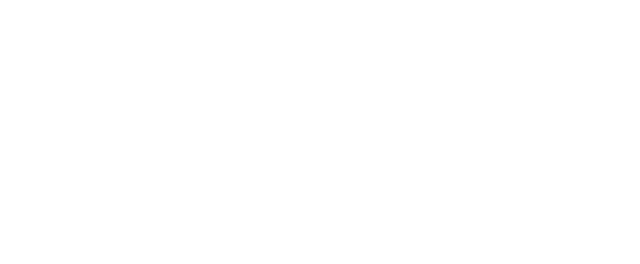
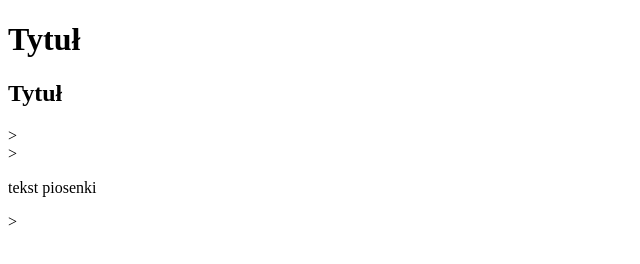
Before and after one commit to BlueBerryBlack/learning-git-2, a plain HTML site: page index.html in a window 1280 px wide. Shown: the whole page, without its empty margins (0-640 px from the left). Drawn offline with nearby package versions, Linux system fonts and the light colour scheme; files that its build step writes are made by us from their sources.

Commit message:
Add html for page header

```diff
--- a/index.html
+++ b/index.html
@@ -8,7 +8,22 @@
     <link rel="stylesheet" href="style.css">
     <title>Song</title>
 </head>
+
 <body>
+    <header class="splash">
+        <div class="splash-inner">
+            <div class="container">
+                <h1>Tytuł</h1>
+                <h2>Tytuł</h2>
+            </div>
+        </div>>
+    </header>>
+
+    <p>tekst piosenki
+
+
+
+    </p>>
 
 </body>
 </html>
```
